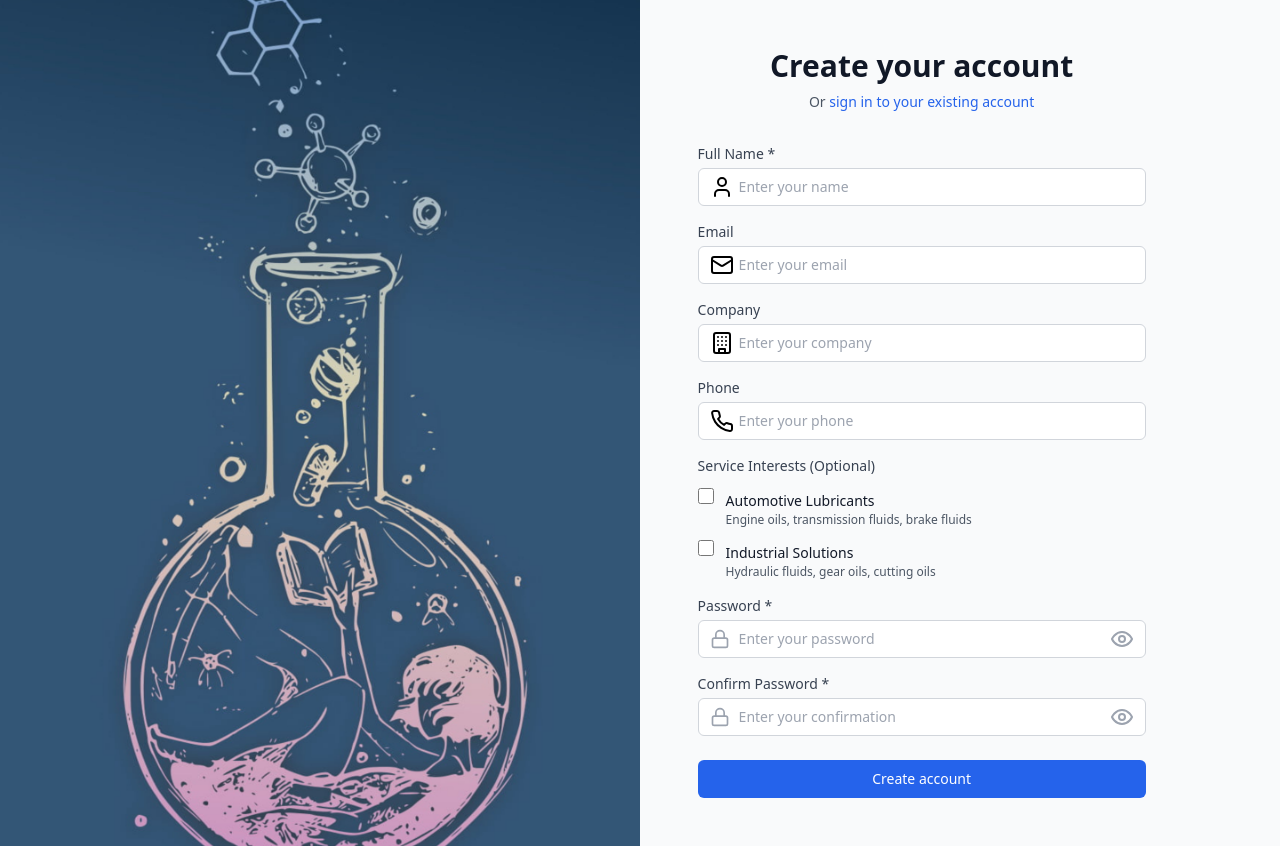
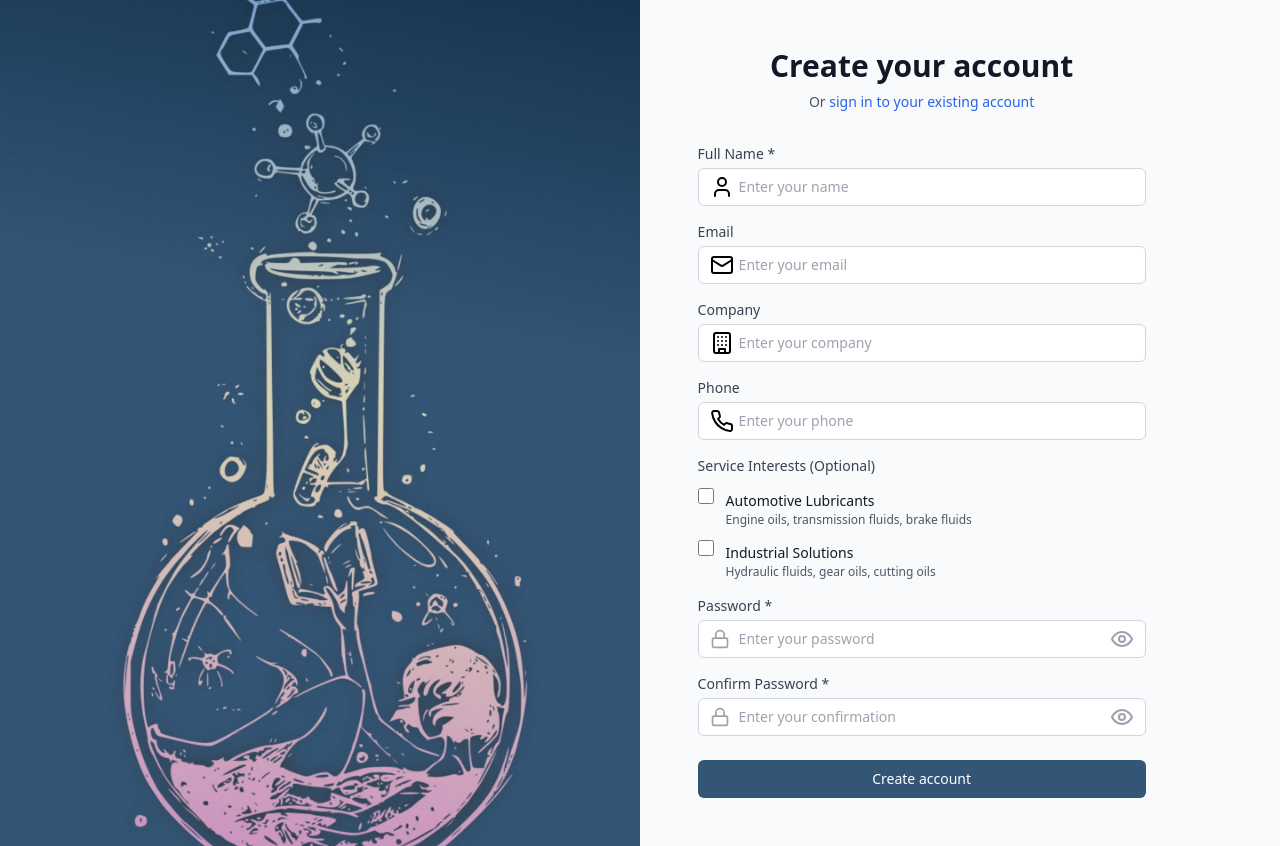
Before and after one commit to akashdeepsingh283/MOLYTRIX, a React (Vite) app in the folder frontend/: page /register in a window 1280 px wide. Built offline with nearby package versions, Linux system fonts and the light colour scheme; no server answers.

Commit message:
Update RegisterPage.jsx

```diff
--- a/frontend/src/pages/RegisterPage.jsx
+++ b/frontend/src/pages/RegisterPage.jsx
@@ -255,7 +255,7 @@ const RegisterPage = ({ onLogin }) => {
                 className={`w-full py-2 px-4 border border-transparent text-sm font-medium rounded-md text-white ${
                   loading
                     ? "bg-gray-400 cursor-not-allowed"
-                    : "bg-blue-600 hover:bg-blue-700 focus:ring-2 focus:ring-blue-500"
+                    : "bg-[#335676] hover:bg-[#1a61a3] focus:ring-2 focus:ring-blue-500"
                 }`}
               >
                 {loading ? "Creating account..." : "Create account"}
```
